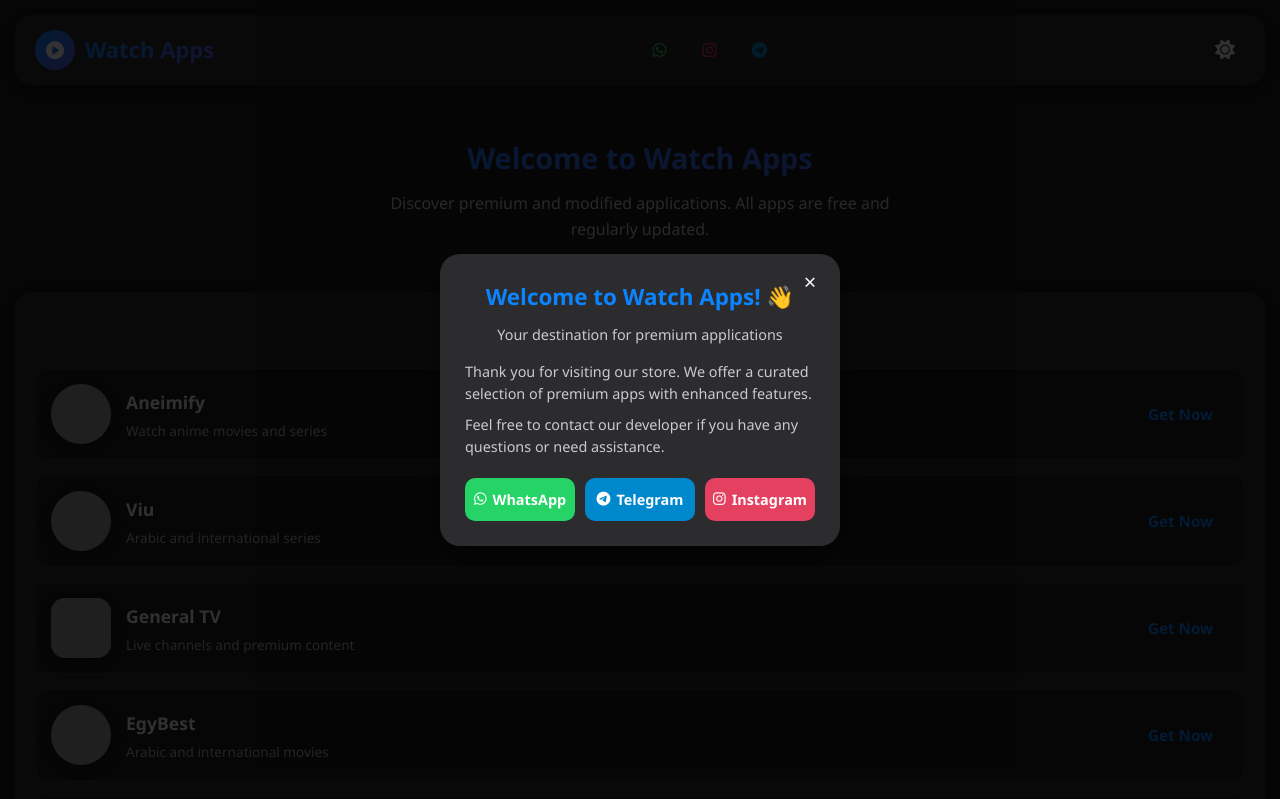
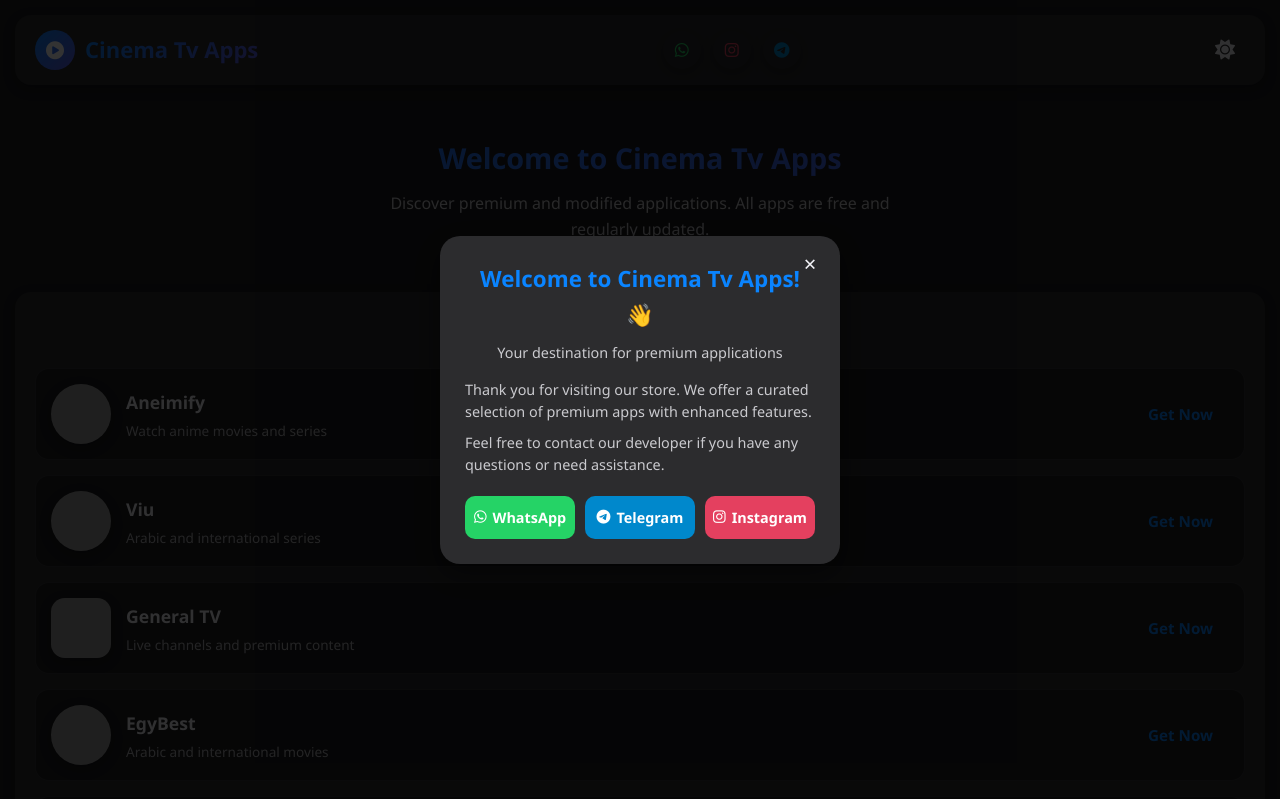
Before and after one commit to m7ashr213-cell/Watch-Apps, a plain HTML site: page index.html in a window 1280 px wide. Shown: the top 799 px of the page. Drawn offline with Linux system fonts and the light colour scheme; grey boxes are pictures that could not be loaded.

Commit message:
Update index.html

```diff
--- a/index.html
+++ b/index.html
@@ -3,7 +3,7 @@
 <head>
     <meta charset="UTF-8">
     <meta name="viewport" content="width=device-width, initial-scale=1.0">
-    <title>Watch Apps Store</title>
+    <title>Cinema Tv Apps Store</title>
     <link rel="stylesheet" href="https://cdnjs.cloudflare.com/ajax/libs/font-awesome/6.4.0/css/all.min.css">
     <style>
         :root {
@@ -880,7 +880,7 @@
         <div class="modal-content">
             <button class="close-modal" id="closeWelcomeModal">&times;</button>
             <div class="modal-header">
-                <h2>Welcome to Watch Apps! 👋</h2>
+                <h2>Welcome to Cinema Tv Apps! 👋</h2>
                 <p>Your destination for premium applications</p>
             </div>
             <div class="modal-body">
@@ -945,7 +945,7 @@
                     <div class="logo-icon">
                         <i class="fas fa-play-circle"></i>
                     </div>
-                    <div class="logo-text">Watch Apps</div>
+                    <div class="logo-text">Cinema Tv Apps</div>
                 </div>
 
                 <div class="social-icons">
@@ -967,7 +967,7 @@
         </header>
 
         <section class="hero">
-            <h1>Welcome to Watch Apps</h1>
+            <h1>Welcome to Cinema Tv Apps</h1>
             <p>Discover premium and modified applications. All apps are free and regularly updated.</p>
         </section>
 
@@ -1037,9 +1037,9 @@
         </section>
 
         <section class="about-section">
-            <h2>About Watch Apps</h2>
+            <h2>About Cinema Tv Apps</h2>
             <p>
-                Watch Apps is your premier destination for getting the best modified and premium applications.
+                Cinema Tv Apps is your premier destination for getting the best modified and premium applications.
                 We offer a variety of free apps with additional features not available in standard versions.
             </p>
             <p>
@@ -1286,4 +1286,5 @@
         });
     </script>
 </body>
+
 </html>
```
